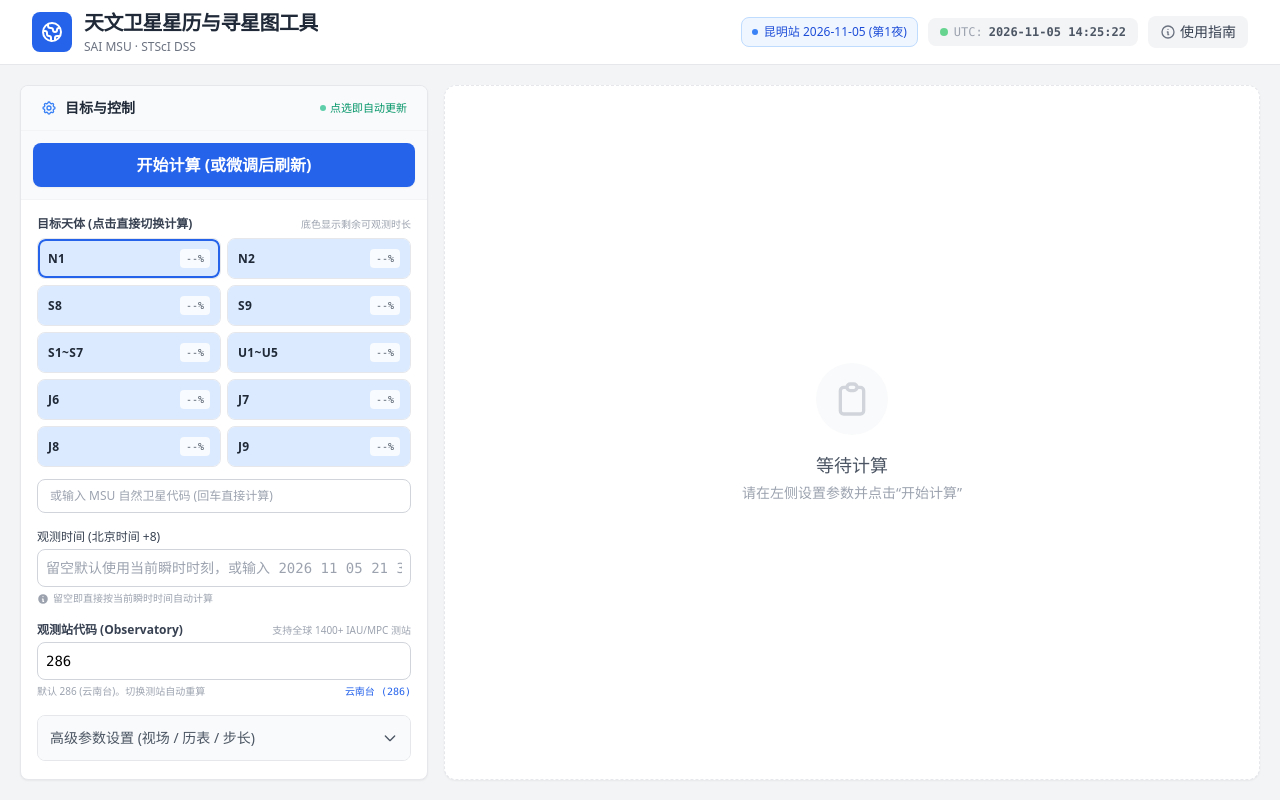
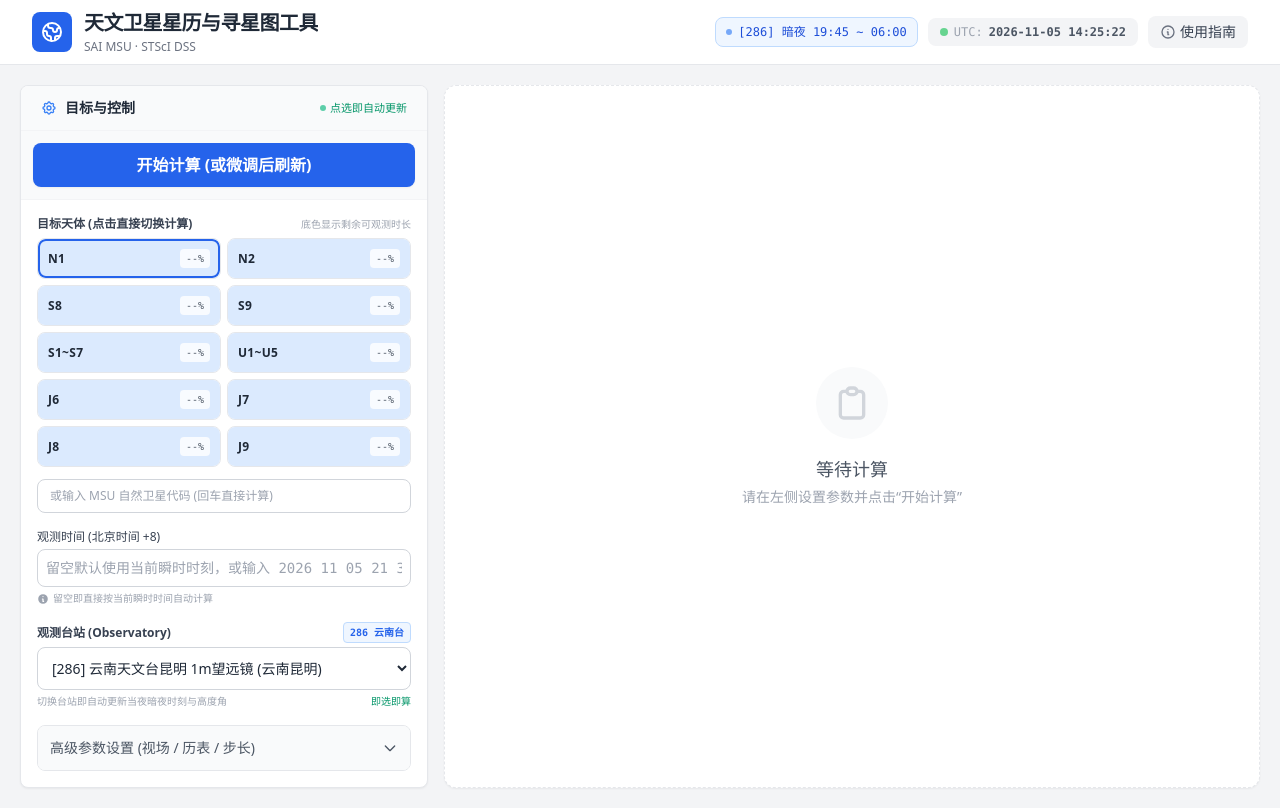
Before and after one commit to yangzhe0/project_ephemeris, a Flask app: page / in a window 1280 px wide. Before the commit the page ends 782 px from the top, so only its background shows below. Run offline with Flask 3, Linux system fonts and the light colour scheme; data that the repository does not hold is empty; some libraries are stand-ins or nearby versions.

Commit message:
fix(observatory): 原生下拉选择测站，修复丽江等未收录测站星历回退，顶部暗夜改为台站编号格式

```diff
--- a/app.py
+++ b/app.py
@@ -218,9 +218,19 @@ def _load_observatories() -> dict[str, dict[str, Any]]:
 
 OBSERVATORIES = _load_observatories()
 
+def normalize_obs_code(raw_code: str) -> str:
+    """Extract standard observatory code from raw string or labeled option."""
+    s = str(raw_code or "").strip()
+    m = re.search(r"\[?([A-Za-z0-9]{1,6})\]?", s)
+    if m:
+        return m.group(1).upper()
+    return s[:16] or "286"
+
+
 def get_observatory(obs_code: str) -> dict[str, Any]:
-    code = str(obs_code).strip()
-    for k in [code, code.upper(), code.zfill(3)]:
+    raw = str(obs_code).strip()
+    norm = normalize_obs_code(raw)
+    for k in [norm, norm.upper(), norm.zfill(3), raw, raw.upper()]:
         if k in OBSERVATORIES:
             data = OBSERVATORIES[k]
             return {
@@ -231,8 +241,8 @@ def get_observatory(obs_code: str) -> dict[str, Any]:
                 "alt": float(data.get("alt", 0.0)),
             }
     return {
-        "code": code or "286",
-        "name": f"自定义台站 ({code})" if code else "云南天文台昆明 1m望远镜",
+        "code": norm or "286",
+        "name": f"自定义台站 ({norm})" if norm else "云南天文台昆明 1m望远镜",
         "lat": 25.0294,
         "lon": 102.7883,
         "alt": 2000.0,
@@ -423,6 +433,7 @@ def parse_ephemeris(pre_content: str, observatory: str = "286", satellite: str =
 
 
 def fetch_satellite_data(plnvar, satellite, nde, observatory, initmom, ntimes, timestep):
+    observatory = normalize_obs_code(observatory)
     payload = {
         "langue": "30", "plnvar": plnvar, "satellite": satellite,
         "relative": "-1", "nde": nde, "observatory": observatory,
@@ -443,11 +454,37 @@ def fetch_satellite_data(plnvar, satellite, nde, observatory, initmom, ntimes, t
 
     soup = BeautifulSoup(response.text, "html.parser")
     pre_tag = soup.find("pre")
+    pre_content = pre_tag.get_text() if pre_tag else ""
+    page_title = soup.title.get_text(strip=True) if soup.title else ""
+
+    # 若 MSU 历史内置台站表中未收录该台站代码（如近年设立的 O07 丽江 2.4m 等）
+    # 自动以 500 (地心坐标) 获取该天体天球坐标，本地再基于所选测站的精确经纬度与海拔推算高度角与晨昏窗口
+    if "not found in the observatory list" in pre_content.lower():
+        fallback_payload = dict(payload)
+        fallback_payload["observatory"] = "500"
+        try:
+            fb_response = requests.post(
+                MSU_URL, data=fallback_payload, headers=REQUEST_HEADERS, timeout=(12, 30)
+            )
+            fb_response.raise_for_status()
+            fb_soup = BeautifulSoup(fb_response.text, "html.parser")
+            fb_pre = fb_soup.find("pre")
+            if fb_pre and "not found in the observatory list" not in fb_pre.get_text().lower():
+                pre_tag = fb_pre
+                pre_content = fb_pre.get_text()
+                page_title = fb_soup.title.get_text(strip=True) if fb_soup.title else ""
+        except Exception:
+            pass
+
     if not pre_tag:
         return {"success": False, "message": "星历服务器未返回预期的数据格式"}
-    pre_content = pre_tag.get_text()
-    page_title = soup.title.get_text(strip=True) if soup.title else ""
-    if "error" in page_title.lower():
+
+    if "error" in page_title.lower() or "error is discovered" in pre_content.lower():
+        if "not found in the observatory list" in pre_content.lower():
+            return {
+                "success": False,
+                "message": f"MSU 星历服务器未收录测站代码 {observatory}，且地心回退失败，请核对测站代码",
+            }
         return {
             "success": False,
             "message": (
@@ -455,6 +492,7 @@ def fetch_satellite_data(plnvar, satellite, nde, observatory, initmom, ntimes, t
                 "请输入该自然卫星服务的代码，例如 5001（木卫一）；通用月球代码 301 不适用"
             ),
         }
+
     results = parse_ephemeris(pre_content, observatory=observatory, satellite=satellite)
     if not results:
         return {"success": False, "message": "未从星历服务器返回内容中解析到数据"}
@@ -493,7 +531,8 @@ def calculate():
         return _json_error("请求体必须是 JSON 对象")
 
     satellite = str(data.get("satellite", "")).strip()
-    observatory = str(data.get("observatory", "")).strip()
+    raw_obs = str(data.get("observatory", "")).strip()
+    observatory = normalize_obs_code(raw_obs)
     initmom = " ".join(str(data.get("initmom", "")).split())
     if not re.fullmatch(r"\d{1,10}", satellite):
         return _json_error("天体代码必须是 1 到 10 位数字")
@@ -702,7 +741,7 @@ def compute_dynamic_windows(bjt_dt=None, obs_code="286"):
 
 @app.route("/api/observation_status")
 def observation_status():
-    obs = request.args.get("obs", "286")
+    obs = normalize_obs_code(request.args.get("obs", "286"))
     time_str = request.args.get("time", "").strip()
     bjt_dt = None
     if time_str:
--- a/templates/index.html
+++ b/templates/index.html
@@ -135,9 +135,9 @@
 
             <!-- 右侧快捷功能区（时钟、暗色、指南，手机端紧凑化） -->
             <div class="flex items-center gap-1.5 sm:gap-2.5 flex-shrink-0">
-                <div class="hidden md:flex text-xs bg-blue-50 text-blue-700 border border-blue-200 px-2.5 py-1.5 rounded-lg font-medium items-center gap-1.5">
-                    <span class="w-1.5 h-1.5 rounded-full bg-blue-500"></span>
-                    <span id="nightBadge">昆明站 2026-11-05 (第1夜)</span>
+                <div class="flex text-[11px] sm:text-xs bg-blue-50 text-blue-700 border border-blue-200 px-2 sm:px-2.5 py-1 sm:py-1.5 rounded-lg font-medium items-center gap-1 sm:gap-1.5 flex-shrink max-w-[170px] sm:max-w-none" title="当前所选测站暗夜可测时间窗口">
+                    <span class="w-1.5 h-1.5 rounded-full bg-blue-500 flex-shrink-0 animate-pulse"></span>
+                    <span id="nightBadge" class="truncate font-mono">[286] 暗夜 19:45 ~ 06:00</span>
                 </div>
                 <div class="text-[11px] sm:text-xs bg-gray-100 px-2 sm:px-3 py-1 sm:py-1.5 rounded-md sm:rounded-lg text-gray-600 font-mono flex items-center gap-1.5" title="当前实时 UTC 时间">
                     <span class="w-1.5 h-1.5 sm:w-2 sm:h-2 inline-block bg-green-500 rounded-full animate-pulse flex-shrink-0"></span>
@@ -251,31 +251,54 @@
                         <!-- 观测站 -->
                         <div>
                             <div class="flex justify-between items-center mb-1">
-                                <label class="block text-xs font-semibold text-gray-700">观测站代码 (Observatory)</label>
-                                <span class="text-[10px] text-gray-400">支持全球 1400+ IAU/MPC 测站</span>
+                                <label for="observatorySelect" class="block text-xs font-semibold text-gray-700">观测台站 (Observatory)</label>
+                                <span id="currentStationBadge" class="text-[10px] font-mono font-bold text-blue-600 bg-blue-50 px-1.5 py-0.5 rounded border border-blue-200">286 云南台</span>
                             </div>
-                            <input list="obsOptions" type="text" id="observatory" value="286" placeholder="输入代码或名称 (如 286, O07, 327, 500)"
-                                onchange="onObservatoryChange()" onkeydown="if(event.key==='Enter'){event.preventDefault();onObservatoryChange();}"
-                                class="w-full border border-gray-300 rounded-lg p-2 focus:ring-2 focus:ring-blue-500 focus:border-blue-500 focus:outline-none bg-white transition text-sm font-mono">
-                            <datalist id="obsOptions">
-                                <option value="286">286 - 云南天文台昆明 1m望远镜 (Yunnan Obs.)</option>
-                                <option value="O07">O07 - 丽江高美古 2.4m望远镜 (Lijiang 2.4m)</option>
-                                <option value="327">327 - 兴隆观测基地 2.16m望远镜 (Xinglong Obs.)</option>
-                                <option value="330">330 - 紫金山天文台 (Purple Mountain Obs.)</option>
-                                <option value="D29">D29 - 盱眙观测站 (XuYi Station)</option>
-                                <option value="337">337 - 佘山天文台 1.56m (Sheshan Obs.)</option>
-                                <option value="C42">C42 - 南山观测站 (Nanshan Obs.)</option>
-                                <option value="D39">D39 - 威海观测站 1m (Weihai Obs.)</option>
-                                <option value="500">500 - 地心坐标 (Geocentric)</option>
-                                <option value="000">000 - 皇家格林尼治天文台 (Greenwich)</option>
-                                <option value="568">568 - 莫纳克亚山 (Mauna Kea)</option>
-                                <option value="809">809 - 欧洲南方天文台拉西拉 (La Silla)</option>
-                                <option value="309">309 - 帕洛马山 (Palomar Mountain)</option>
-                                <option value="675">675 - 托洛洛山 (CTIO)</option>
-                            </datalist>
+
+                            <!-- 原生触控下拉菜单（桌面/手机双端完美兼容，一键即换即算） -->
+                            <select id="observatorySelect" onchange="onObservatorySelectChange()"
+                                class="w-full border border-gray-300 rounded-lg p-2.5 focus:ring-2 focus:ring-blue-500 focus:border-blue-500 focus:outline-none bg-white transition text-xs sm:text-sm font-medium text-gray-800 cursor-pointer shadow-2xs">
+                                <optgroup label="国内主要天文台站">
+                                    <option value="286" selected>[286] 云南天文台昆明 1m望远镜 (云南昆明)</option>
+                                    <option value="O07">[O07] 丽江高美古 2.4m望远镜 (云南丽江)</option>
+                                    <option value="327">[327] 国家天文台兴隆基地 2.16m (河北兴隆)</option>
+                                    <option value="330">[330] 紫金山天文台 (江苏南京)</option>
+                                    <option value="D29">[D29] 紫金山天文台盱眙观测站 (江苏盱眙)</option>
+                                    <option value="337">[337] 佘山天文台 1.56m望远镜 (上海佘山)</option>
+                                    <option value="C42">[C42] 新疆天文台南山观测站 (新疆南山)</option>
+                                    <option value="D39">[D39] 山东大学威海天文台 1m (山东威海)</option>
+                                </optgroup>
+                                <optgroup label="地心与国际经典台站">
+                                    <option value="500">[500] 地心坐标 (Geocentric / 全天无地平)</option>
+                                    <option value="000">[000] 皇家格林尼治天文台 (Greenwich)</option>
+                                    <option value="568">[568] 夏威夷莫纳克亚山 (Mauna Kea)</option>
+                                    <option value="809">[809] 欧洲南方天文台拉西拉 (La Silla)</option>
+                                    <option value="309">[309] 帕洛马山天文台 (Palomar Mountain)</option>
+                                    <option value="675">[675] 智利托洛洛山美洲际天文台 (CTIO)</option>
+                                </optgroup>
+                                <option value="custom">✏️ 手动输入其他台站代码 (支持全球 1400+ MPC 测站)...</option>
+                            </select>
+
+                            <!-- 自定义测站输入框（选中“手动输入”时显示） -->
+                            <div id="customObsWrapper" class="hidden mt-2">
+                                <div class="flex gap-2">
+                                    <input type="text" id="customObsInput" placeholder="输入 3 位 IAU/MPC 测站代码 (如 010, 046, 290 等)"
+                                        onkeydown="if(event.key==='Enter'){event.preventDefault();applyCustomObservatory();}"
+                                        class="flex-1 border border-blue-300 rounded-lg p-2 text-xs font-mono uppercase bg-blue-50/30 focus:ring-2 focus:ring-blue-500 focus:outline-none">
+                                    <button type="button" onclick="applyCustomObservatory()"
+                                        class="px-3 py-2 bg-blue-600 hover:bg-blue-700 text-white text-xs font-bold rounded-lg transition active:scale-95 shadow-2xs">
+                                        应用
+                                    </button>
+                                </div>
+                                <p class="text-[10px] text-gray-400 mt-1">支持全球 1400+ MPC 台站，按回车或点击应用即可</p>
+                            </div>
+
+                            <!-- 存储当前实际测站代码 -->
+                            <input type="hidden" id="observatory" value="286">
+
                             <p class="text-[10px] text-gray-400 mt-1 flex items-center justify-between">
-                                <span>默认 286 (云南台)。切换测站自动重算</span>
-                                <span id="currentStationBadge" class="text-blue-600 font-mono font-medium truncate max-w-[180px]">云南台 (286)</span>
+                                <span>切换台站即自动更新当夜暗夜时刻与高度角</span>
+                                <span class="text-emerald-600 font-medium">即选即算</span>
                             </p>
                         </div>
 
@@ -432,16 +455,29 @@
                 const data = await res.json();
                 if (!data || !data.success) return;
 
-                // 1. 更新顶部当夜状态指示徽标与测站徽标
+                // 1. 更新顶部当夜状态指示徽标与测站徽标（按台站编号显示）
                 const nightBadge = document.getElementById('nightBadge');
-                if (nightBadge && data.station && data.twilight) {
-                    const stName = (data.station.name || '昆明站').split(' ')[0];
-                    nightBadge.innerText = `${stName} ${data.night_date} (暗夜 ${data.twilight.dusk} ~ ${data.twilight.dawn})`;
+                if (nightBadge && data.station) {
+                    const stCode = data.station.code || obs;
+                    const rawName = (data.station.name || '').split(' ')[0];
+                    const shortName = rawName.replace(/天文台|观测站|望远镜/g, '');
+                    const namePart = shortName ? ` ${shortName}` : '';
+
+                    if (stCode === '500') {
+                        nightBadge.innerText = `[500] 全天无地平`;
+                        nightBadge.parentElement.title = `地心坐标 (500) · 全天无地平限制`;
+                    } else if (data.twilight && data.twilight.dusk && data.twilight.dusk !== '--:--') {
+                        nightBadge.innerText = `[${stCode}${namePart}] 暗夜 ${data.twilight.dusk} ~ ${data.twilight.dawn}`;
+                        nightBadge.parentElement.title = `测站 [${stCode}] ${data.station.name || ''} · ${data.night_date} 暗夜时刻: ${data.twilight.dusk} ~ ${data.twilight.dawn}`;
+                    } else {
+                        nightBadge.innerText = `[${stCode}${namePart}] 暗夜数据计算中...`;
+                    }
                 }
                 const stBadge = document.getElementById('currentStationBadge');
                 if (stBadge && data.station) {
-                    const shortName = (data.station.name || data.station.code || '').split(' ')[0];
-                    stBadge.innerText = `${shortName} (${data.station.code || obs})`;
+                    const stCode = data.station.code || obs;
+                    const shortName = (data.station.name || '').split(' ')[0];
+                    stBadge.innerText = `${stCode} ${shortName}`;
                 }
 
                 // 2. 动态更新每个天体按钮的底色进度条和徽标
@@ -498,6 +534,34 @@
         }
 
         // --- 测站变更自动重算 ---
+        function onObservatorySelectChange() {
+            const sel = document.getElementById('observatorySelect');
+            const customWrapper = document.getElementById('customObsWrapper');
+            const customInput = document.getElementById('customObsInput');
+            const obsHidden = document.getElementById('observatory');
+
+            if (sel.value === 'custom') {
+                customWrapper.classList.remove('hidden');
+                customInput.focus();
+            } else {
+                customWrapper.classList.add('hidden');
+                obsHidden.value = sel.value;
+                onObservatoryChange();
+            }
+        }
+
+        function applyCustomObservatory() {
+            const customInput = document.getElementById('customObsInput');
+            const obsHidden = document.getElementById('observatory');
+            const val = customInput.value.trim().toUpperCase();
+            if (!val) {
+                alert("请输入测站代码");
+                return;
+            }
+            obsHidden.value = val;
+            onObservatoryChange();
+        }
+
         function onObservatoryChange() {
             updateObservationProgress(false);
             submitCalculation();
```
Also changed, not shown: tests/test_app.py (+40 -0 lines).
